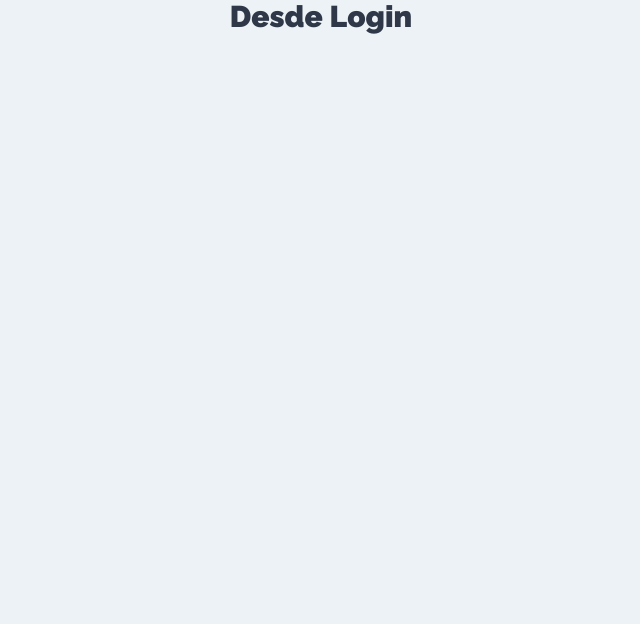
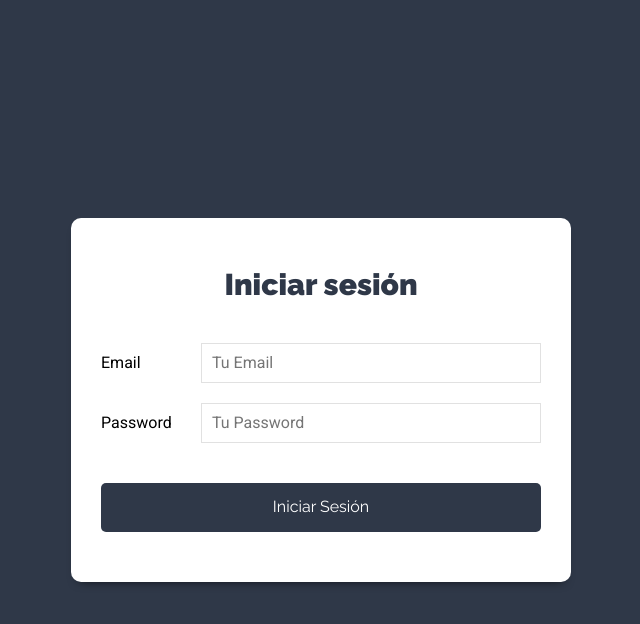
Before and after one commit to SisifoDev/MERN-Tasks, a React (Create React App) app: page / in a window 1280 px wide. Shown: the top 624 px of the page, without its empty margins (319-959 px from the left). Built offline with nearby package versions, Linux system fonts and the light colour scheme.

Commit message:
Formulario de inicio de sesión

```diff
--- a/src/components/auth/Login.js
+++ b/src/components/auth/Login.js
@@ -1,7 +1,46 @@
 import React from "react";
 
 const Login = () => {
-  return <h1>Desde Login</h1>;
+  const onChange = () => {};
+
+  return (
+    <div className="form-usuario">
+      <div className="contenedor-form sombra-dark">
+        <h1>Iniciar sesión</h1>
+
+        <form>
+          <div className="campo-form">
+            <label htmlFor="email">Email</label>
+            <input
+              type="email"
+              id="email"
+              name="email"
+              placeholder="Tu Email"
+              onChange={onChange}
+            />
+          </div>
+
+          <div className="campo-form">
+            <label htmlFor="password">Password</label>
+            <input
+              type="password"
+              id="password"
+              name="password"
+              placeholder="Tu Password"
+              onChange={onChange}
+            />
+          </div>
+          <div className="campo-form">
+            <input
+              type="submit"
+              className="btn btn-primario btn-block"
+              value="Iniciar Sesión"
+            />
+          </div>
+        </form>
+      </div>
+    </div>
+  );
 };
 
 export default Login;
```
